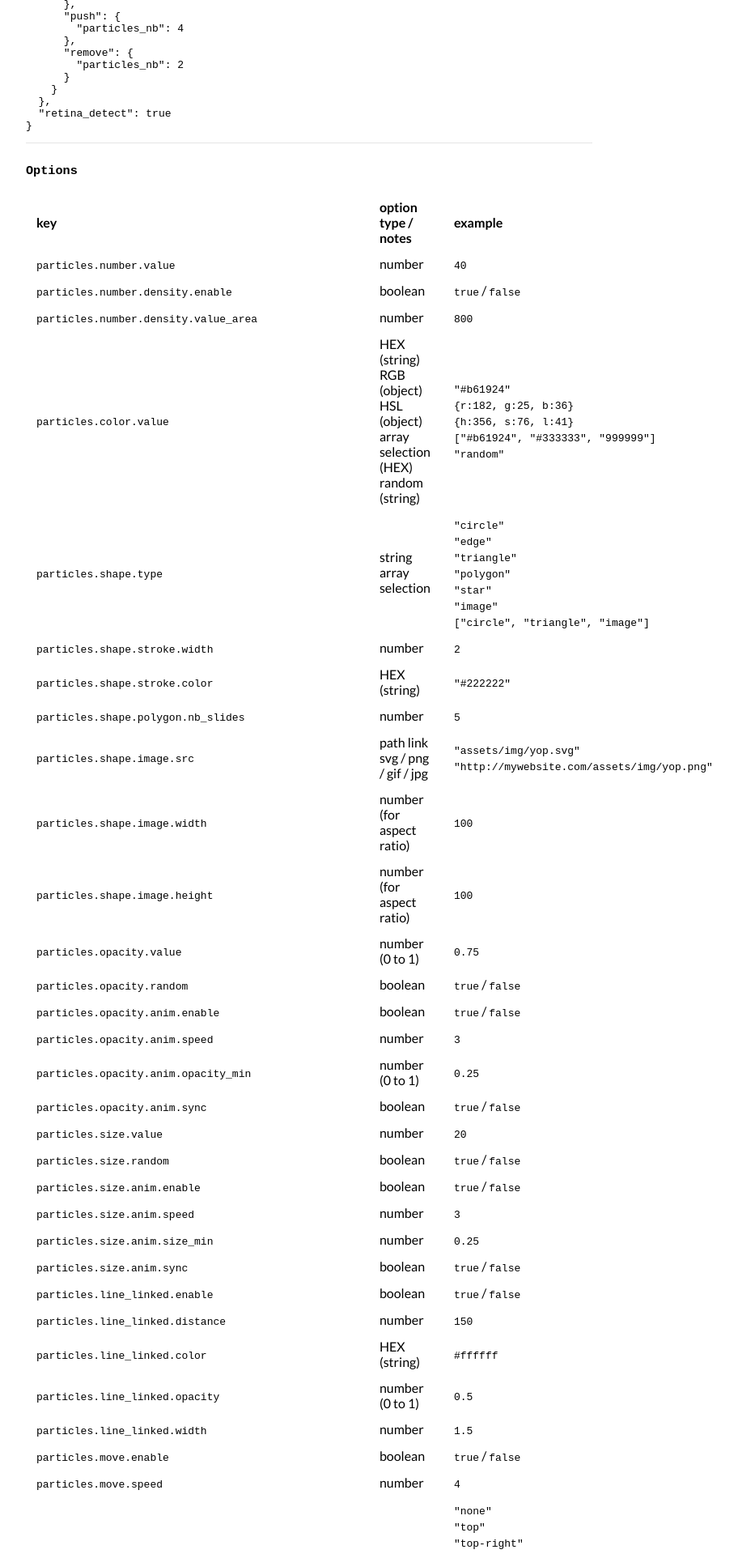
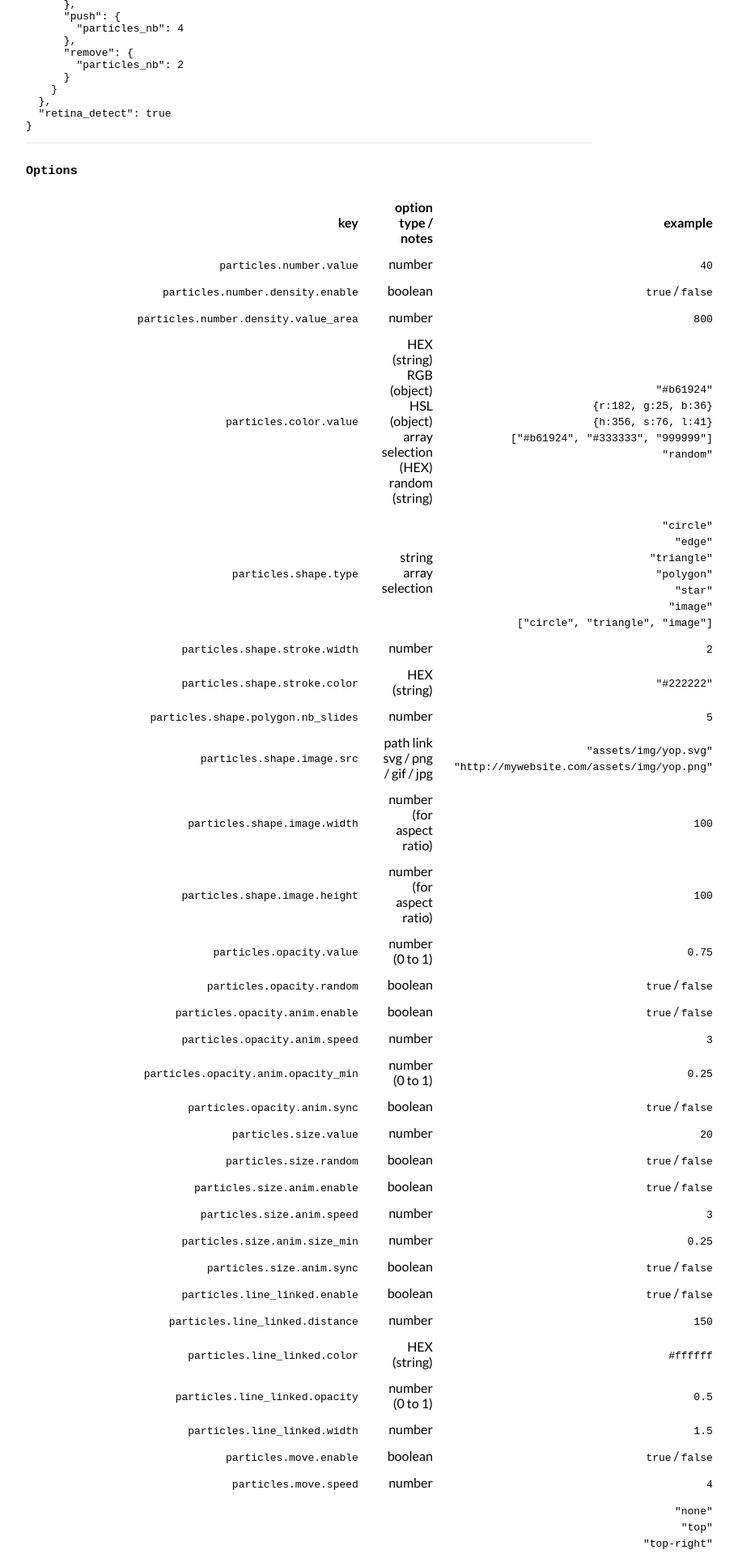
Before and after one commit to bglbrt/bglbrt.github.io, a Jekyll site: the page built from particles.js-master/README.md, in a window 1280 px wide. Shown: the part 2535-4454 px from the top of the page at 81% size, without its empty margins (258-1170 px from the left). Built offline with Jekyll 4.4.1, drawn with Linux system fonts in a browser that asks for light colours; nearby versions of some CDN libraries; our own code applies the rules of GitHub Pages for plain Markdown files.

Commit message:
Mise à jour du site

```diff
--- a/_sass/tables.scss
+++ b/_sass/tables.scss
@@ -16,13 +16,13 @@ table tr:nth-child(2n) {
 table tr th {
     font-weight: bold;
     border: 0px solid #cccccc00;
-    text-align: left;
+    text-align: right;
     margin: 0;
     padding: 6px 13px;
 }
 table tr td {
     border: 0px solid #cccccc00;
-    text-align: left;
+    text-align: right;
     margin: 0;
     padding: 6px 13px;
 }
```
